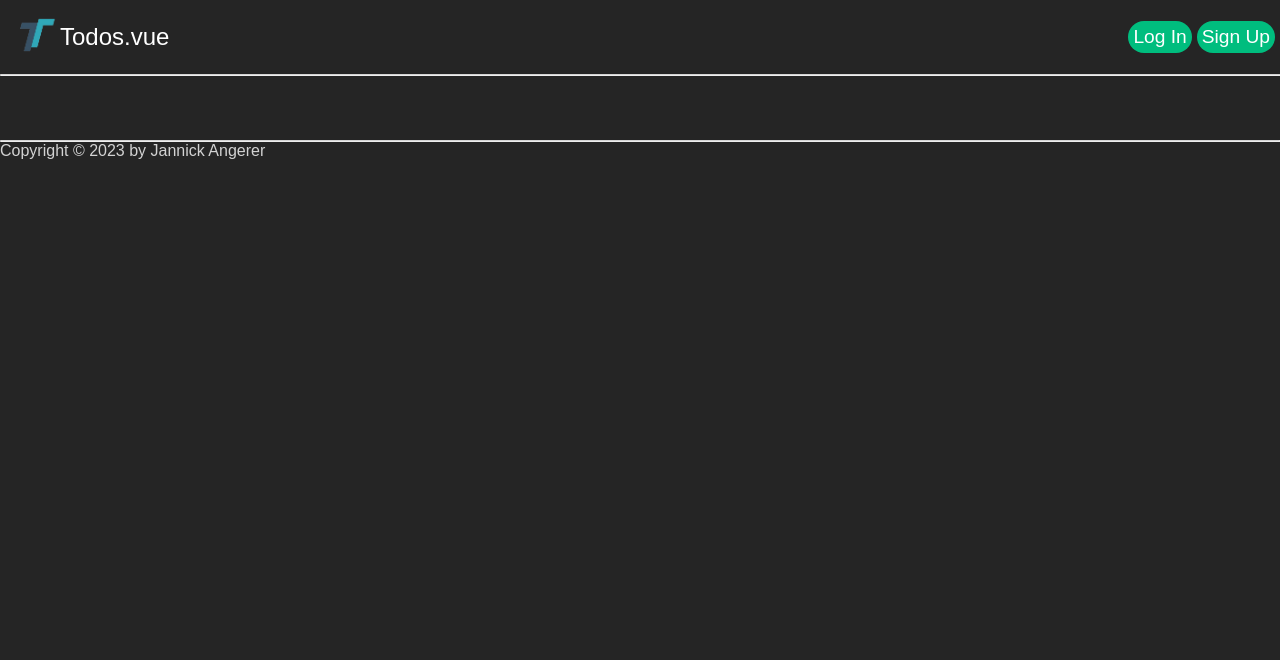
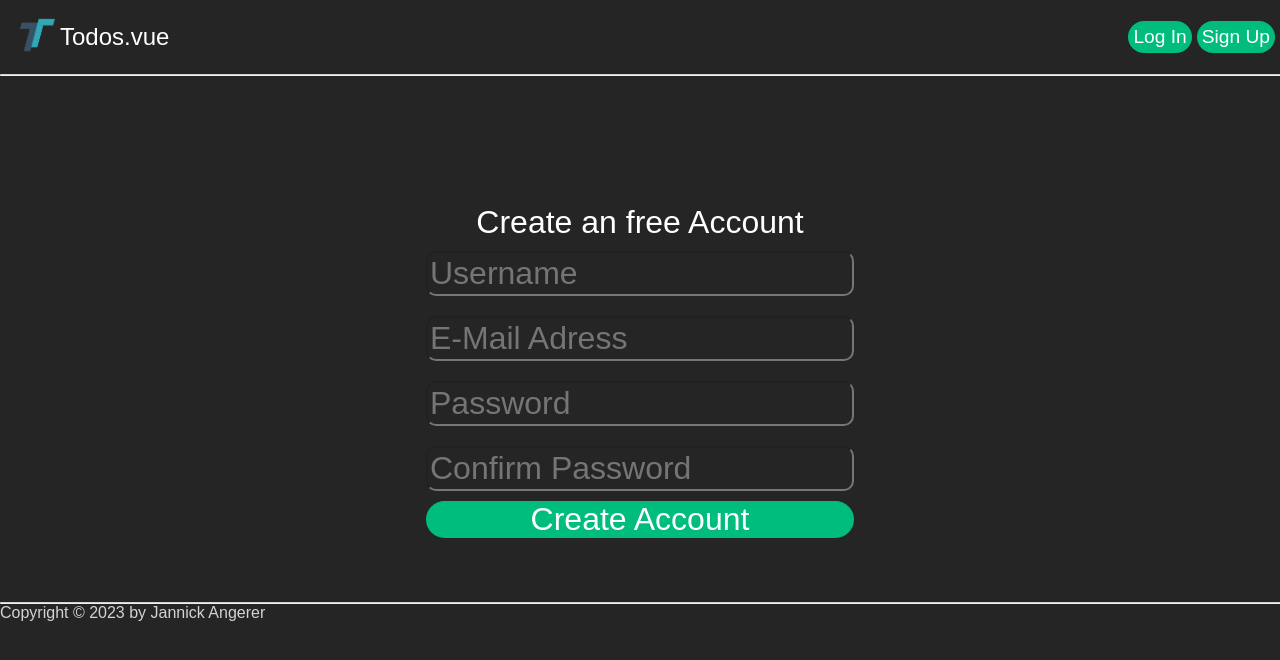
Before and after one commit to Neuery17/Todos, a Vue app: page /SignUpView in a window 1280 px wide. Shown: the top 660 px of the page. Built offline with nearby package versions, Linux system fonts and the light colour scheme.

Commit message:
updated SignUpView.vue

```diff
--- a/src/SignUpView.vue
+++ b/src/SignUpView.vue
@@ -1,11 +1,166 @@
 <script setup>
+import {onMounted, ref} from "vue";
+
+const uName = ref('')
+const email = ref('')
+const password = ref('')
+const confPassword = ref('')
+const alert = ref('')
+
+const account = {}
+
+const emailKeyPressed = ref()
+const uNameKeyPressed = ref()
+const pwdKeyPressed = ref()
+const pwdConfKeyPressed = ref()
+
+const confPwdCheck = ref()
+const pwdCheck = ref()
+const emailCheck = ref()
+const emailValidCheck = ref()
+const uNameCheck = ref()
+
+function confirmEmail () {
+  emailKeyPressed.value = true
+  if (email.value === "") {
+    emailCheck.value = false
+  } else {
+    emailCheck.value = true;
+  }
+
+  if (email.value.match("(([a-zA-Z]|[0-9])+@[a-zA-z]+\\.[a-zA-Z][a-zA-z]+)")) {
+    emailValidCheck.value = true
+  } else {
+    emailValidCheck.value = false
+  }
+}
+
+function confirmUName () {
+  uNameKeyPressed.value = true;
+  if (uName.value === "") {
+    uNameCheck.value = false
+  } else {
+    uNameCheck.value = true
+  }
+}
+
+function confirmPwd () {
+  pwdKeyPressed.value = true;
+  if (password.value === "") {
+    pwdCheck.value = false
+  } else {
+    pwdCheck.value = true
+  }
+
+
+}
+
+function confirmConfPwd () {
+  pwdConfKeyPressed.value = true;
+  if (password.value !== confPassword.value) {
+    confPwdCheck.value = false
+  } else {
+    confPwdCheck.value = true
+  }
+}
+
+function confirmCreation () {
+  confirmUName()
+  confirmEmail()
+  confirmPwd()
+  confirmConfPwd()
+
+  /*if () {
+    account.value = {uName: uName.value, email: email.value, password: password.value}
+    alert.value = ""
+  } else {
+    alert.value = "Incomplete Data!"
+  }*/
+}
+
+
+
 
 </script>
 
 <template>
 
+
+  <div id="container">
+    <div id="inputContainer">
+      <h1 class="alert"> {{ alert }}</h1>
+      <label class="signInLabel">Create an free Account</label>
+      <div class="inputFieldDiv">
+        <input class="inputField" @keyup="confirmUName" v-model="uName" placeholder="Username">
+        <p class="alert" v-if="!uNameCheck && uNameKeyPressed">Type in a Username!</p>
+      </div>
+      <div class="inputFieldDiv">
+        <input class="inputField" @keyup="confirmEmail" v-model="email" placeholder="E-Mail Adress">
+        <p class="alert" v-if="!emailCheck && emailKeyPressed">Type in a Email-Adress!</p>
+        <p class="alert" v-if="!emailValidCheck && emailKeyPressed && emailCheck">This is not a valid Email!</p>
+      </div>
+      <div class="inputFieldDiv">
+        <input type="password" class="inputField" @keyup="confirmPwd" v-model="password" placeholder="Password">
+        <p class="alert" v-if="!pwdCheck && pwdKeyPressed">Type in a password!</p>
+      </div>
+      <div class="inputFieldDiv">
+        <input type="password" class="inputField" @keyup="confirmConfPwd" v-model="confPassword" placeholder="Confirm Password">
+        <p class="alert" v-if="!confPwdCheck && pwdConfKeyPressed">The passwords do not match!</p>
+      </div>
+
+      <button id="createBtn" @click="confirmCreation">Create Account</button>
+  </div>
+
+  </div>
+
 </template>
 
 <style scoped>
 
+#inputContainer {
+  display: inline-grid;
+  align-content: center;
+  justify-content: center;
+  margin-top: 10%;
+}
+
+#container {
+  display: grid;
+}
+
+.inputFieldDiv {
+  margin-top: 10px;
+  margin-bottom: 10px;
+}
+
+.inputField {
+  border-radius: 10px;
+  font-size: 200%;
+  padding: 2px;
+  color: lightgrey;
+}
+
+#createBtn {
+  border-radius: 30px;
+  font-size: 200%;
+  background-color: #00bd7e;
+  border: none;
+  color: white;
+}
+
+.signInLabel {
+  font-size: 200%;
+  text-align: center;
+}
+
+p.alert {
+  color: var(--error-600);
+  text-align: center;
+  font-size: 200%;
+}
+
+
+
+
+
 </style>
```
